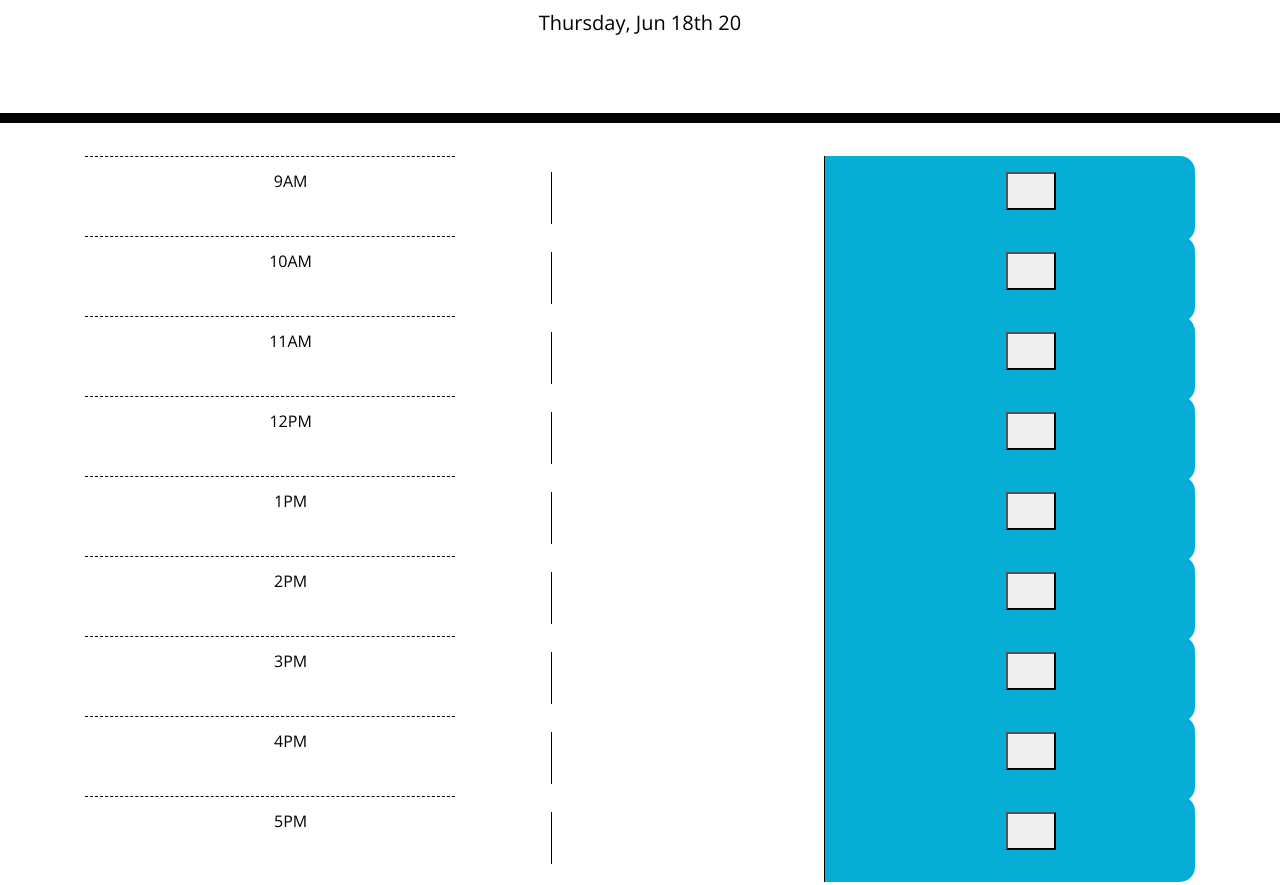
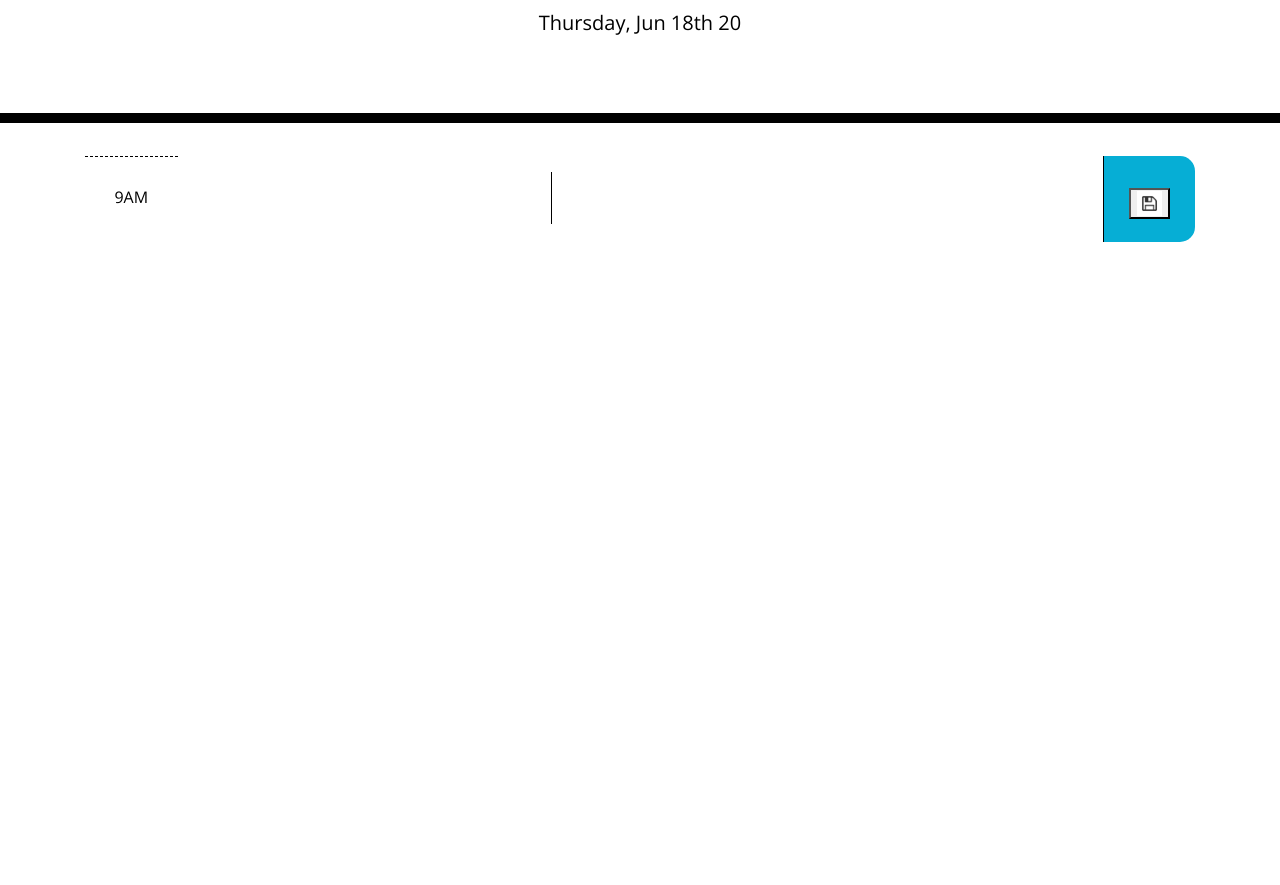
Before and after one commit to karleighponnock/5-Day-Planner, a plain HTML site: page index.html in a window 1280 px wide. Shown: the part 181-1066 px from the top of the page. After the commit the page ends 800 px from the top, so only its background shows below. Drawn offline with nearby package versions, Linux system fonts and the light colour scheme.

Commit message:
cleaned up button image added

```diff
--- a/index.html
+++ b/index.html
@@ -22,107 +22,21 @@
   <div class="container">
 
     <!-- Timeblocks go here -->
-    <div class="container time-block">
+    <div class="container">
 
-      <div class="row">
-        <div class="col-sm textarea hour">
+      <div class="row time-block">
+        <div class="col-sm-1 hour">
           9AM
         </div>
-        <div class="col-sm textarea description">
+        <div class="col-sm-10 description ">
           <textarea>   </textarea>
         </div>
-        <div class="col-sm saveBtn">
-          <button>
+        <div class="col-sm-1 saveBtn">
+          <button><img src="./Assets/download.png" class= "img" alt="save icon"></button>
         </div>
       </div>
 
-      <div class="row">
-        <div class="col-sm textarea hour">
-          10AM
-        </div>
-        <div class="col-sm textarea description">
-          <textarea>    </textarea>
-        </div>
-        <div class="col-sm saveBtn">
-          <button>
-        </div>
-      </div>
-      <div class="row">
-        <div class="col-sm textarea hour">
-          11AM
-        </div>
-        <div class="col-sm textarea description">
-          <textarea>    </textarea>
-        </div>
-        <div class="col-sm saveBtn">
-          <button>
-        </div>
-      </div>
-      <div class="row">
-        <div class="col-sm textarea hour">
-          12PM
-        </div>
-        <div class="col-sm textarea description">
-          <textarea>    </textarea>
-        </div>
-        <div class="col-sm saveBtn">
-          <button>
-        </div>
-      </div>
-      <div class="row">
-        <div class="col-sm textarea hour">
-          1PM
-        </div>
-        <div class="col-sm textarea description">
-          <textarea>    </textarea>
-        </div>
-        <div class="col-sm saveBtn">
-          <button>
-        </div>
-      </div>
-      <div class="row">
-        <div class="col-sm textarea hour">
-          2PM
-        </div>
-        <div class="col-sm textarea description">
-          <textarea>    </textarea>
-        </div>
-        <div class="col-sm saveBtn">
-          <button>
-        </div>
-      </div>
-      <div class="row">
-        <div class="col-sm textarea hour">
-          3PM
-        </div>
-        <div class="col-sm textarea description">
-          <textarea>    </textarea>
-        </div>
-        <div class="col-sm saveBtn">
-          <button>
-        </div>
-      </div>
-      <div class="row">
-        <div class="col-sm textarea hour">
-          4PM
-        </div>
-        <div class="col-sm textarea description">
-          <textarea>    </textarea>
-        </div>
-        <div class="col-sm saveBtn">
-          <button>
-        </div>
-      </div>
-      <div class="row">
-        <div class="col-sm textarea hour">
-          5PM
-        </div>
-        <div class="col-sm textarea description">
-          <textarea>    </textarea>
-        </div>
-        <div class="col-sm saveBtn">
-          <button>
-        </div>
+
       </div>
     </div>
   </div>
--- a/style.css
+++ b/style.css
@@ -63,9 +63,15 @@ textarea{
   border-bottom-right-radius: 15px;
   background-color: #06AED5;
   color: white;
+  align-items: center;
 }
 
 .saveBtn i:hover {
   font-size: 20px;
   transition: all .3s ease-in-out;
 }
+
+.img{
+  max-height: 25px;
+  align-items: center;
+}
```
Also changed, not shown: Assets/05-third-party-apis-homework-demo.gif (added), Assets/download.png (added), 3 other files.
